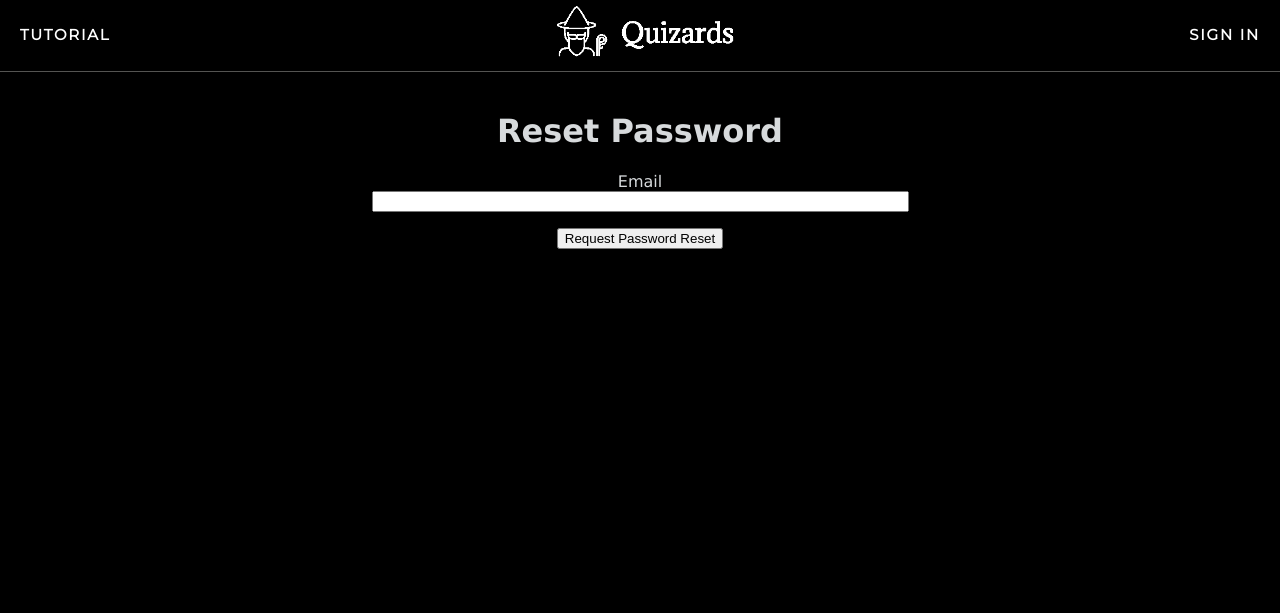
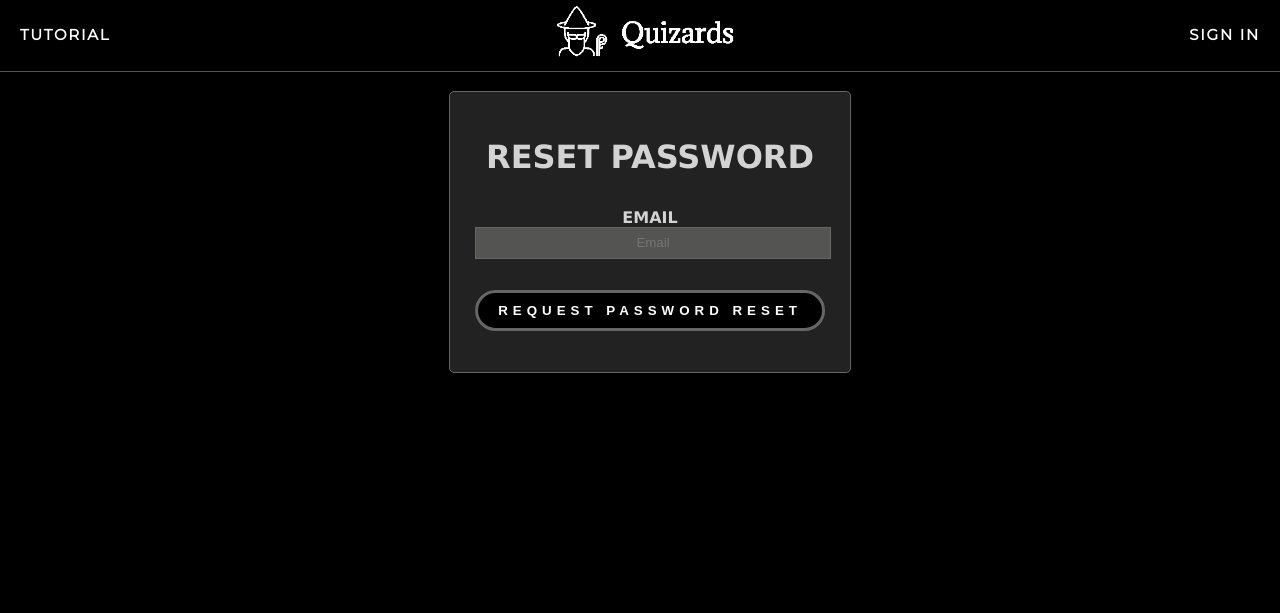
Before and after one commit to jaiminkerai/Quiz-Survey-WebProject, a Flask app: page /reset_password_request in a window 1280 px wide. Shown: the top 613 px of the page. Run offline with Flask 2, Linux system fonts and the light colour scheme; some libraries are stand-ins or nearby versions.

Commit message:
changing css for reset password links

```diff
--- a/app/templates/reset_password_request.html
+++ b/app/templates/reset_password_request.html
@@ -1,16 +1,18 @@
 {% extends "base.html" %}
 
 {% block content %}
+<div class="wrapper">
     <h1>Reset Password</h1>
     <form action="" method="post">
         {{ form.hidden_tag() }}
-        <p>
-            {{ form.email.label }}<br>
-            {{ form.email(size=64) }}<br>
+        <div class="input_field">
+            {{ form.email.label(class="label") }}<br>
+            <div>{{ form.email(class="inputbox", placeholder="Email") }}</div>
             {% for error in form.email.errors %}
             <span style="color: red;">[{{ error }}]</span>
             {% endfor %}
-        </p>
-        <p>{{ form.submit() }}</p>
+        </div>
+        <p>{{ form.submit(class="sbtn") }}</p>
     </form>
+</div>
 {% endblock %}
```
Also changed, not shown: app/templates/reset_password.html (+14 -9 lines).
